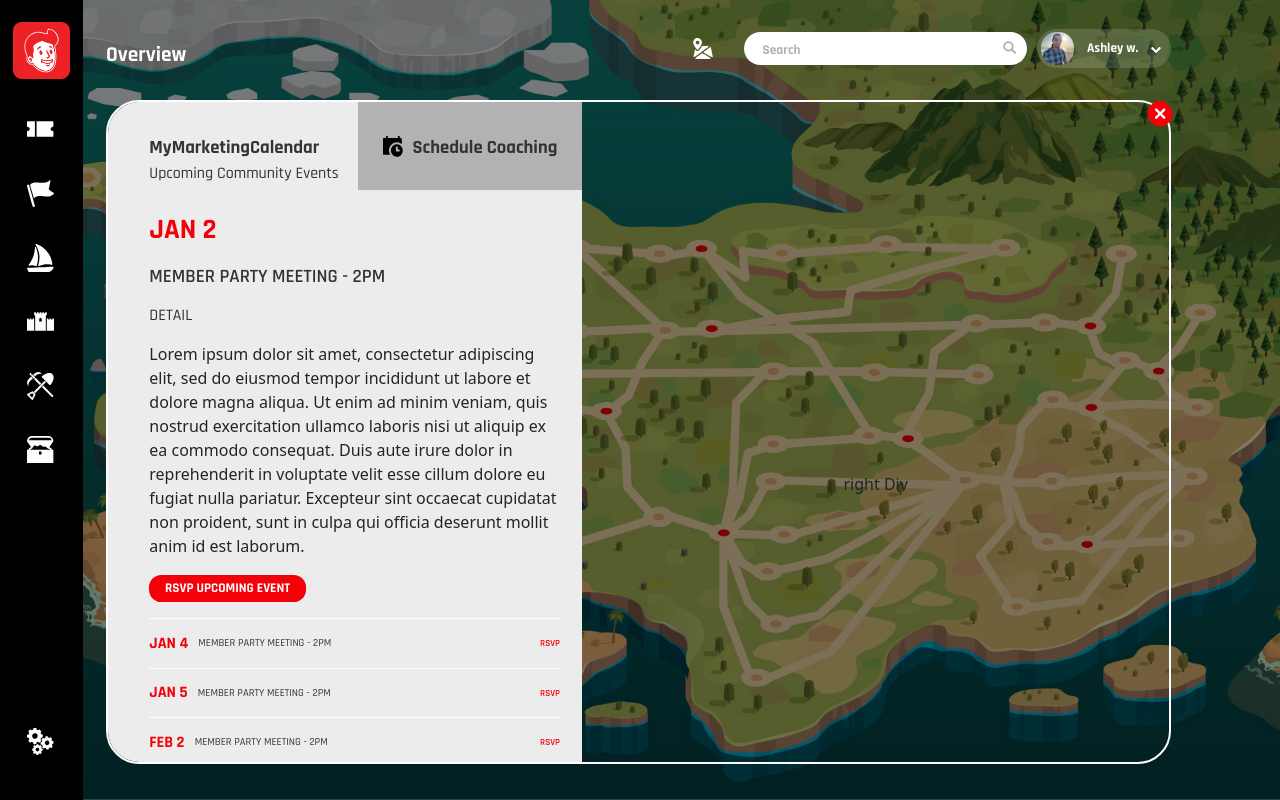
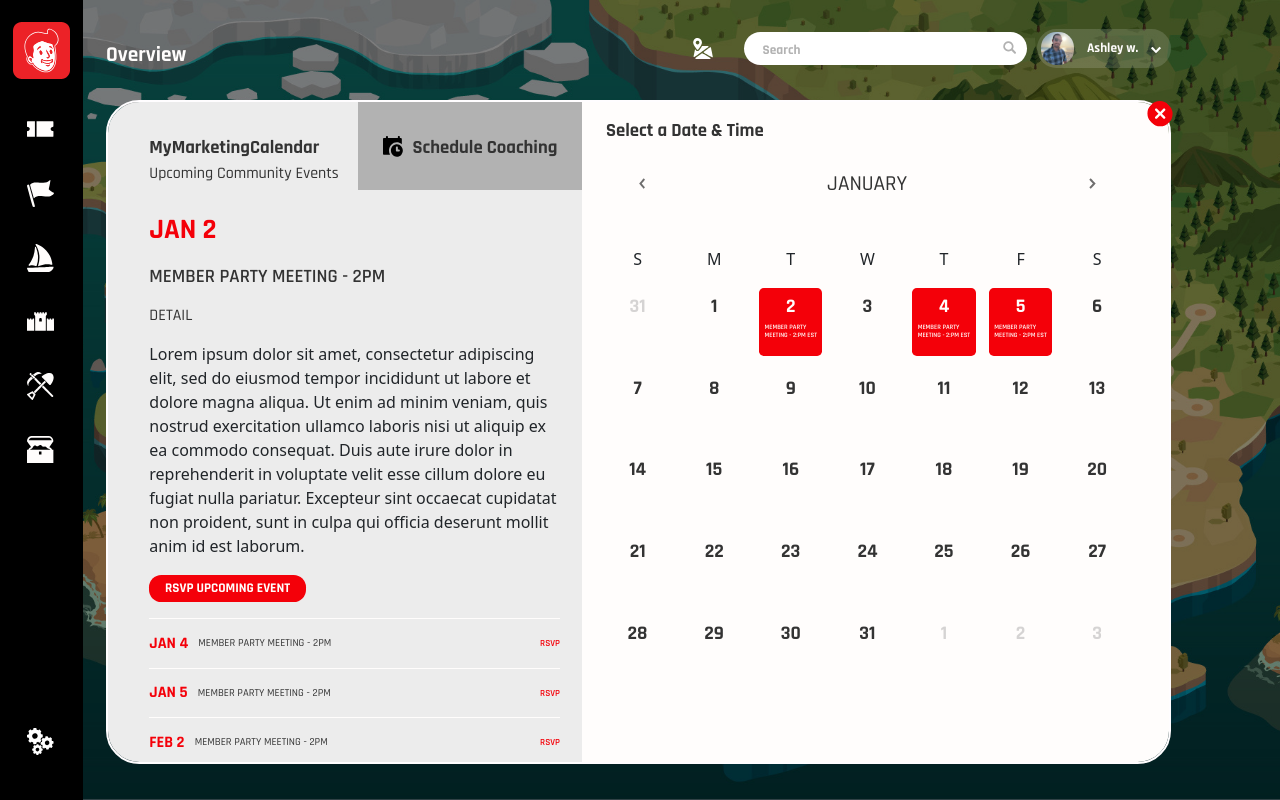
Before and after one commit to Brahmasura/mmpTest, a React (Vite) app: page /myMarketingPassTest/calendar in a window 1280 px wide. Built offline with nearby package versions, Linux system fonts and the light colour scheme.

Commit message:
6-5-2024 calendar functionality done

```diff
--- a/src/components/Fifth/Calendar/Calendar.jsx
+++ b/src/components/Fifth/Calendar/Calendar.jsx
@@ -5,6 +5,8 @@ import spacexLogo from "../../../assets/spacex-logo-big.png";
 import ashleyPic from "../../../assets/ashley.png";
 import clock from "../../../assets/Fifth/calendarClock.svg";
 import downArrow from "../../../assets/Fifth/fifthDownArrow.svg";
+import leftArrow from "../../../assets/Fifth/calendarLeftArrow.svg";
+import rightArrow from "../../../assets/Fifth/calendarRightArrow.svg";
 import { useNavigate } from "react-router-dom";
 import { useState } from "react";
 
@@ -24,12 +26,21 @@ const coachingOptionsArray = [
   { coaching: "Other" },
 ];
 
+// days Array
+const daysArray = ["S", "M", "T", "W", "T", "F", "S"];
+
 // calendar array with dummy dates and properties
 const calendarArray = [
   {
     month: "JANUARY",
     shortMonth: "JAN",
     days: [
+      {
+        date: "31",
+        dateInclusive: false,
+        eventScheduled: false,
+        scheduleDescription: "MEMBER PARTY MEETING - 2PM",
+      },
       {
         date: "1",
         dateInclusive: true,
@@ -69,6 +80,168 @@ const calendarArray = [
       {
         date: "7",
         dateInclusive: true,
+        eventScheduled: false,
+        scheduleDescription: "MEMBER PARTY MEETING - 2PM",
+      },
+      {
+        date: "8",
+        dateInclusive: true,
+        eventScheduled: false,
+        scheduleDescription: "MEMBER PARTY MEETING - 2PM",
+      },
+      {
+        date: "9",
+        dateInclusive: true,
+        eventScheduled: false,
+        scheduleDescription: "MEMBER PARTY MEETING - 2PM",
+      },
+      {
+        date: "10",
+        dateInclusive: true,
+        eventScheduled: false,
+        scheduleDescription: "MEMBER PARTY MEETING - 2PM",
+      },
+      {
+        date: "11",
+        dateInclusive: true,
+        eventScheduled: false,
+        scheduleDescription: "MEMBER PARTY MEETING - 2PM",
+      },
+      {
+        date: "12",
+        dateInclusive: true,
+        eventScheduled: false,
+        scheduleDescription: "MEMBER PARTY MEETING - 2PM",
+      },
+      {
+        date: "13",
+        dateInclusive: true,
+        eventScheduled: false,
+        scheduleDescription: "MEMBER PARTY MEETING - 2PM",
+      },
+      {
+        date: "14",
+        dateInclusive: true,
+        eventScheduled: false,
+        scheduleDescription: "MEMBER PARTY MEETING - 2PM",
+      },
+      {
+        date: "15",
+        dateInclusive: true,
+        eventScheduled: false,
+        scheduleDescription: "MEMBER PARTY MEETING - 2PM",
+      },
+      {
+        date: "16",
+        dateInclusive: true,
+        eventScheduled: false,
+        scheduleDescription: "MEMBER PARTY MEETING - 2PM",
+      },
+      {
+        date: "17",
+        dateInclusive: true,
+        eventScheduled: false,
+        scheduleDescription: "MEMBER PARTY MEETING - 2PM",
+      },
+      {
+        date: "18",
+        dateInclusive: true,
+        eventScheduled: false,
+        scheduleDescription: "MEMBER PARTY MEETING - 2PM",
+      },
+      {
+        date: "19",
+        dateInclusive: true,
+        eventScheduled: false,
+        scheduleDescription: "MEMBER PARTY MEETING - 2PM",
+      },
+      {
+        date: "20",
+        dateInclusive: true,
+        eventScheduled: false,
+        scheduleDescription: "MEMBER PARTY MEETING - 2PM",
+      },
+      {
+        date: "21",
+        dateInclusive: true,
+        eventScheduled: false,
+        scheduleDescription: "MEMBER PARTY MEETING - 2PM",
+      },
+      {
+        date: "22",
+        dateInclusive: true,
+        eventScheduled: false,
+        scheduleDescription: "MEMBER PARTY MEETING - 2PM",
+      },
+      {
+        date: "23",
+        dateInclusive: true,
+        eventScheduled: false,
+        scheduleDescription: "MEMBER PARTY MEETING - 2PM",
+      },
+      {
+        date: "24",
+        dateInclusive: true,
+        eventScheduled: false,
+        scheduleDescription: "MEMBER PARTY MEETING - 2PM",
+      },
+      {
+        date: "25",
+        dateInclusive: true,
+        eventScheduled: false,
+        scheduleDescription: "MEMBER PARTY MEETING - 2PM",
+      },
+      {
+        date: "26",
+        dateInclusive: true,
+        eventScheduled: false,
+        scheduleDescription: "MEMBER PARTY MEETING - 2PM",
+      },
+      {
+        date: "27",
+        dateInclusive: true,
+        eventScheduled: false,
+        scheduleDescription: "MEMBER PARTY MEETING - 2PM",
+      },
+      {
+        date: "28",
+        dateInclusive: true,
+        eventScheduled: false,
+        scheduleDescription: "MEMBER PARTY MEETING - 2PM",
+      },
+      {
+        date: "29",
+        dateInclusive: true,
+        eventScheduled: false,
+        scheduleDescription: "MEMBER PARTY MEETING - 2PM",
+      },
+      {
+        date: "30",
+        dateInclusive: true,
+        eventScheduled: false,
+        scheduleDescription: "MEMBER PARTY MEETING - 2PM",
+      },
+      {
+        date: "31",
+        dateInclusive: true,
+        eventScheduled: false,
+        scheduleDescription: "MEMBER PARTY MEETING - 2PM",
+      },
+      {
+        date: "1",
+        dateInclusive: false,
+        eventScheduled: false,
+        scheduleDescription: "MEMBER PARTY MEETING - 2PM",
+      },
+      {
+        date: "2",
+        dateInclusive: false,
+        eventScheduled: false,
+        scheduleDescription: "MEMBER PARTY MEETING - 2PM",
+      },
+      {
+        date: "3",
+        dateInclusive: false,
         eventScheduled: false,
         scheduleDescription: "MEMBER PARTY MEETING - 2PM",
       },
@@ -122,102 +295,7 @@ const calendarArray = [
       },
     ],
   },
-  {
-    month: "MARCH",
-    shortMonth: "MAR",
-    days: [
-      {
-        date: "1",
-        dateInclusive: true,
-        eventScheduled: true,
-        scheduleDescription: "MEMBER PARTY MEETING - 2PM",
-      },
-      {
-        date: "2",
-        dateInclusive: true,
-        eventScheduled: false,
-        scheduleDescription: "MEMBER PARTY MEETING - 2PM",
-      },
-      {
-        date: "3",
-        dateInclusive: true,
-        eventScheduled: true,
-        scheduleDescription: "MEMBER PARTY MEETING - 2PM",
-      },
-      {
-        date: "4",
-        dateInclusive: true,
-        eventScheduled: false,
-        scheduleDescription: "MEMBER PARTY MEETING - 2PM",
-      },
-      {
-        date: "5",
-        dateInclusive: true,
-        eventScheduled: true,
-        scheduleDescription: "MEMBER PARTY MEETING - 2PM",
-      },
-      {
-        date: "6",
-        dateInclusive: true,
-        eventScheduled: false,
-        scheduleDescription: "MEMBER PARTY MEETING - 2PM",
-      },
-      {
-        date: "7",
-        dateInclusive: true,
-        eventScheduled: true,
-        scheduleDescription: "MEMBER PARTY MEETING - 2PM",
-      },
-    ],
-  },
-  {
-    month: "APRIL",
-    shortMonth: "APR",
-    days: [
-      {
-        date: "1",
-        dateInclusive: true,
-        eventScheduled: false,
-        scheduleDescription: "MEMBER PARTY MEETING - 2PM",
-      },
-      {
-        date: "2",
-        dateInclusive: true,
-        eventScheduled: true,
-        scheduleDescription: "MEMBER PARTY MEETING - 2PM",
-      },
-      {
-        date: "3",
-        dateInclusive: true,
-        eventScheduled: false,
-        scheduleDescription: "MEMBER PARTY MEETING - 2PM",
-      },
-      {
-        date: "4",
-        dateInclusive: true,
-        eventScheduled: true,
-        scheduleDescription: "MEMBER PARTY MEETING - 2PM",
-      },
-      {
-        date: "5",
-        dateInclusive: true,
-        eventScheduled: false,
-        scheduleDescription: "MEMBER PARTY MEETING - 2PM",
-      },
-      {
-        date: "6",
-        dateInclusive: true,
-        eventScheduled: true,
-        scheduleDescription: "MEMBER PARTY MEETING - 2PM",
-      },
-      {
-        date: "7",
-        dateInclusive: true,
-        eventScheduled: false,
-        scheduleDescription: "MEMBER PARTY MEETING - 2PM",
-      },
-    ],
-  },
+
   //  will add more months if needed
 ];
 
@@ -228,6 +306,7 @@ const Calendar = () => {
   const [coachingToggle, setCoachingToggle] = useState(false);
   const [startIndex, setStartIndex] = useState(0);
   const [selectedEvent, setSelectedEvent] = useState(0);
+  const { month, shortMonth, days } = calendarArray[startIndex];
 
   // function to get six values and update on the click begins
 
@@ -255,9 +334,31 @@ const Calendar = () => {
 
   const firstSixEvents = getFirstSixScheduledEvents(calendarArray, startIndex);
 
-  // const handleNextMonth = () => {
-  //   setStartIndex((prevIndex) => (prevIndex + 1) % calendarArray.length);
-  // };
+  // function to handeNextMonth increment
+  const handleNextMonth = () => {
+    // setStartIndex((prevIndex) => (prevIndex + 1) % calendarArray.length);
+    setStartIndex((prevIndex) => {
+      const value = prevIndex + 1;
+      if (value < calendarArray.length) {
+        return value;
+      } else {
+        return prevIndex;
+      }
+    });
+  };
+
+  // function to handlePreviousMonth
+  const handlePreviousMonth = () => {
+    // setStartIndex((prevIndex) => prevIndex - 1);
+    setStartIndex((prevIndex) => {
+      const value = prevIndex - 1;
+      if (value < 0) {
+        return prevIndex;
+      } else {
+        return value;
+      }
+    });
+  };
 
   // function to selectEvent index
   const handleEventSelection = (index) => {
@@ -468,7 +569,80 @@ const Calendar = () => {
             )}
           </div>
         </div>
-        <div className={style.mainRightDiv}>right Div</div>
+
+        {/* main right Div begins */}
+        <div className={style.mainRightDiv}>
+          <p className={style.dateSelectionPara}>Select a Date & Time</p>
+
+          {/* the calendar functionality begins */}
+          {/* {calendarArray[startIndex].map((item, index) => ( */}
+          <div className={style.calendarWrapper}>
+            <div className={style.monthDiv}>
+              <img
+                onClick={handlePreviousMonth}
+                src={leftArrow}
+                alt="left Arrow"
+              />
+              <p className={style.monthName}>{month}</p>
+              <img
+                onClick={handleNextMonth}
+                src={rightArrow}
+                alt="right Arrow"
+              />
+            </div>
+
+            {/* the real calendar begins */}
+            <div className={style.calendar}>
+              {/* days like sunday, monday div begins */}
+              {daysArray.map((item, index) => (
+                <div key={index} className={style.dayDiv}>
+                  <p>{item}</p>
+                </div>
+              ))}
+
+              {/* ends */}
+
+              {/* dates begins */}
+
+              {days.map((item, index) => (
+                <div
+                  key={index}
+                  className={`${style.dateDiv} ${
+                    item.eventScheduled ? style.scheduledDateDiv : ""
+                  }`}
+                >
+                  <p
+                    className={
+                      item.eventScheduled
+                        ? style.scheduledDate
+                        : item.dateInclusive
+                        ? style.inclusiveDate
+                        : style.nonInclusiveDate
+                    }
+                  >
+                    {item.date}
+                  </p>
+
+                  {item.eventScheduled && (
+                    <>
+                      <p className={style.scheduleDescPara}>
+                        MEMBER PARTY <br /> MEETING - 2:PM EST
+                      </p>
+                    </>
+                  )}
+                </div>
+              ))}
+
+              {/* ends */}
+            </div>
+
+            {/* the real calendar ends */}
+          </div>
+          {/* ))} */}
+
+          {/* the calendar functionality ends */}
+        </div>
+        {/* main right div ends */}
       </div>
 
       <img
--- a/src/components/Fifth/Calendar/calendar.module.scss
+++ b/src/components/Fifth/Calendar/calendar.module.scss
@@ -17,7 +17,7 @@
     .mainLeftDiv {
       background: #ececec;
       padding-left: 3.2291666666vw;
-      padding-right:1.71875000000vw;
+      padding-right: 1.71875vw;
       padding-top: 4.2592592592vh;
       position: relative;
 
@@ -49,7 +49,6 @@
           padding-top: 1.5vh;
           // even these padding top and bottom needs to be chagned as per the
           // figma design right now they are personalised
-
 
           .datePara {
             color: var(--text-text-brand, #f40009);
@@ -112,7 +111,7 @@
           display: flex;
           justify-content: space-between;
           align-items: center;
-          border-bottom:0.1851851851vh solid #fffdfc;
+          border-bottom: 0.1851851851vh solid #fffdfc;
           height: 6.2vh;
           // the height above needs to be adjusted as per the fima design
           // it is personalised now
@@ -424,9 +423,122 @@
 
     // main right div begins
     .mainRightDiv {
-      display: flex;
-      justify-content: center;
-      align-items: center;
+      background: #fffdfc;
+      padding-top: 2.1296296296vh;
+      padding-right: 3.16979166666vw;
+      padding-left: 1.875vw;
+
+      .dateSelectionPara {
+        color: var(--text-text-primary, #333);
+        font-family: Rajdhani;
+        font-size: 1.45833333333vw;
+        font-style: normal;
+        font-weight: 700;
+        line-height: normal;
+        margin-bottom: 3.518518518518vh;
+      }
+
+      .calendarWrapper {
+        .monthDiv {
+          display: flex;
+          justify-content: space-between;
+          align-items: center;
+          padding-inline: 2.6vw;
+
+          img {
+            // width: 1.3288020833vw;
+            width: auto;
+            height: 1.3499074074vh;
+          }
+
+          .monthName {
+            color: var(--text-text-primary, #333);
+            text-align: center;
+            font-family: Rajdhani;
+            font-size: 1.6666666666vw;
+            font-style: normal;
+            font-weight: 500;
+            line-height: normal;
+            margin-bottom: 0;
+          }
+        }
+
+        .calendar {
+          height: 55vh;
+          margin-top: 5.74074074vh;
+          display: grid;
+          grid-template-columns: repeat(7, 1fr);
+          grid-template-rows: 3.888888888vh repeat(5, 1fr);
+          gap: 1.0416666666vw;
+
+          .dayDiv {
+            display: flex;
+            justify-content: center;
+            align-items: center;
+
+            p {
+              margin-bottom: 0;
+            }
+          }
+
+          .scheduledDateDiv {
+            background: #f40009;
+            border-radius: 0.37713541666vw;
+          }
+
+          .dateDiv {
+            display: flex;
+            flex-direction: column;
+            justify-content: start;
+            align-items: center;
+            gap: 0.5vh;
+            padding-top: 0.8vh;
+
+            .scheduledDate {
+              margin-bottom: 0;
+              color: #fffdfc;
+              text-align: center;
+              font-family: Rajdhani;
+              font-size: 1.50864583333vw;
+              font-style: normal;
+              font-weight: 700;
+              line-height: normal;
+            }
+
+            .inclusiveDate {
+              margin-bottom: 0;
+              color: var(--text-text-primary, #333);
+              text-align: center;
+              font-family: Rajdhani;
+              font-size: 1.50864583333vw;
+              font-style: normal;
+              font-weight: 700;
+              line-height: normal;
+            }
+
+            .nonInclusiveDate {
+              color: var(--text-text-primary, #333);
+              text-align: center;
+              font-family: Rajdhani;
+              font-size: 1.50864583333vw;
+              font-style: normal;
+              font-weight: 700;
+              line-height: normal;
+              opacity: 0.2;
+            }
+
+            .scheduleDescPara {
+              color: var(--text-text-white, #fffdfc);
+              font-family: Rajdhani;
+              font-size: 0.52083333333vw;
+              font-style: normal;
+              font-weight: 600;
+              line-height: normal;
+              margin-bottom:0;
+            }
+          }
+        }
+      }
     }
     // main right div ends
   }
```
Also changed, not shown: src/assets/Fifth/calendarLeftArrow.svg (added), src/assets/Fifth/calendarRightArrow.svg (added).
